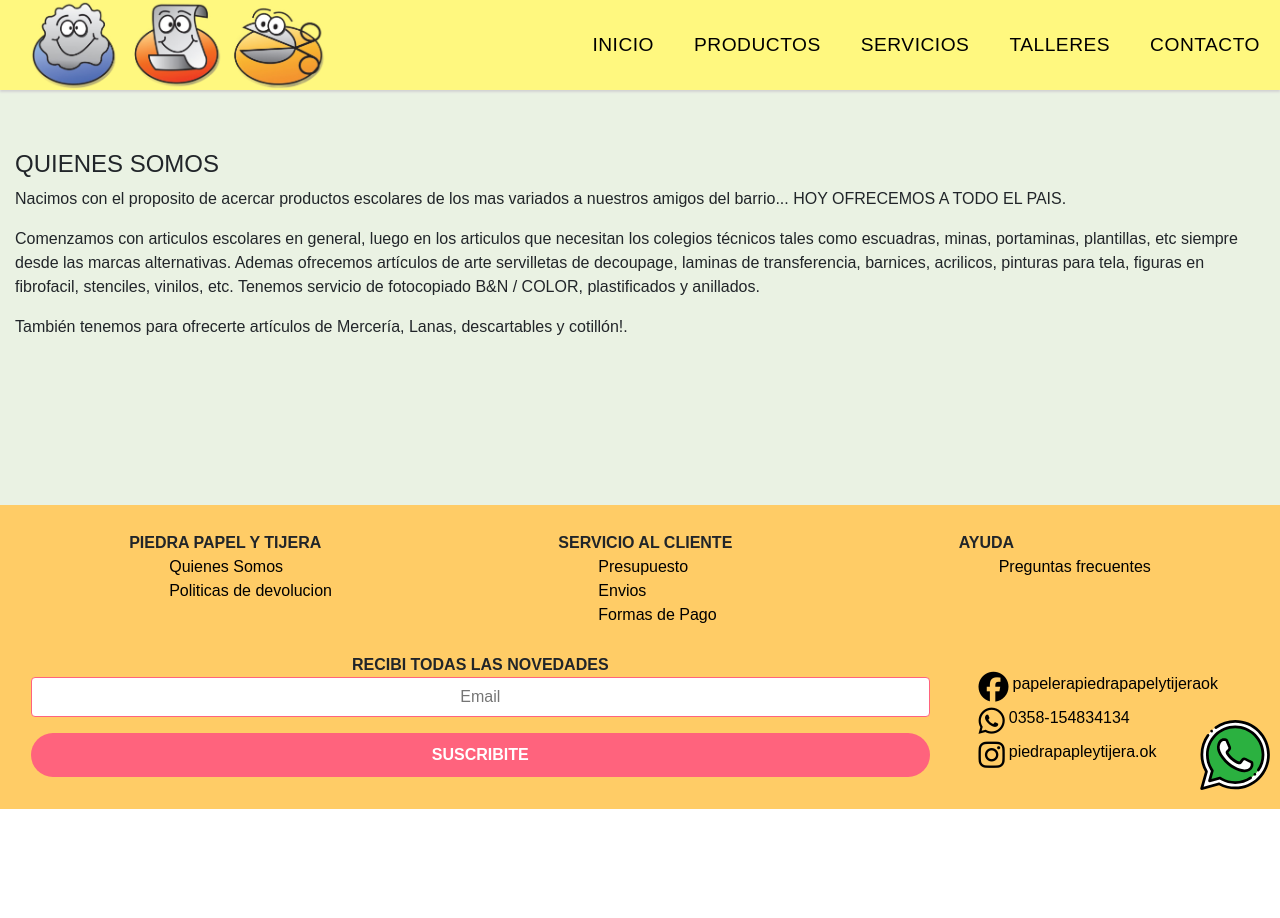
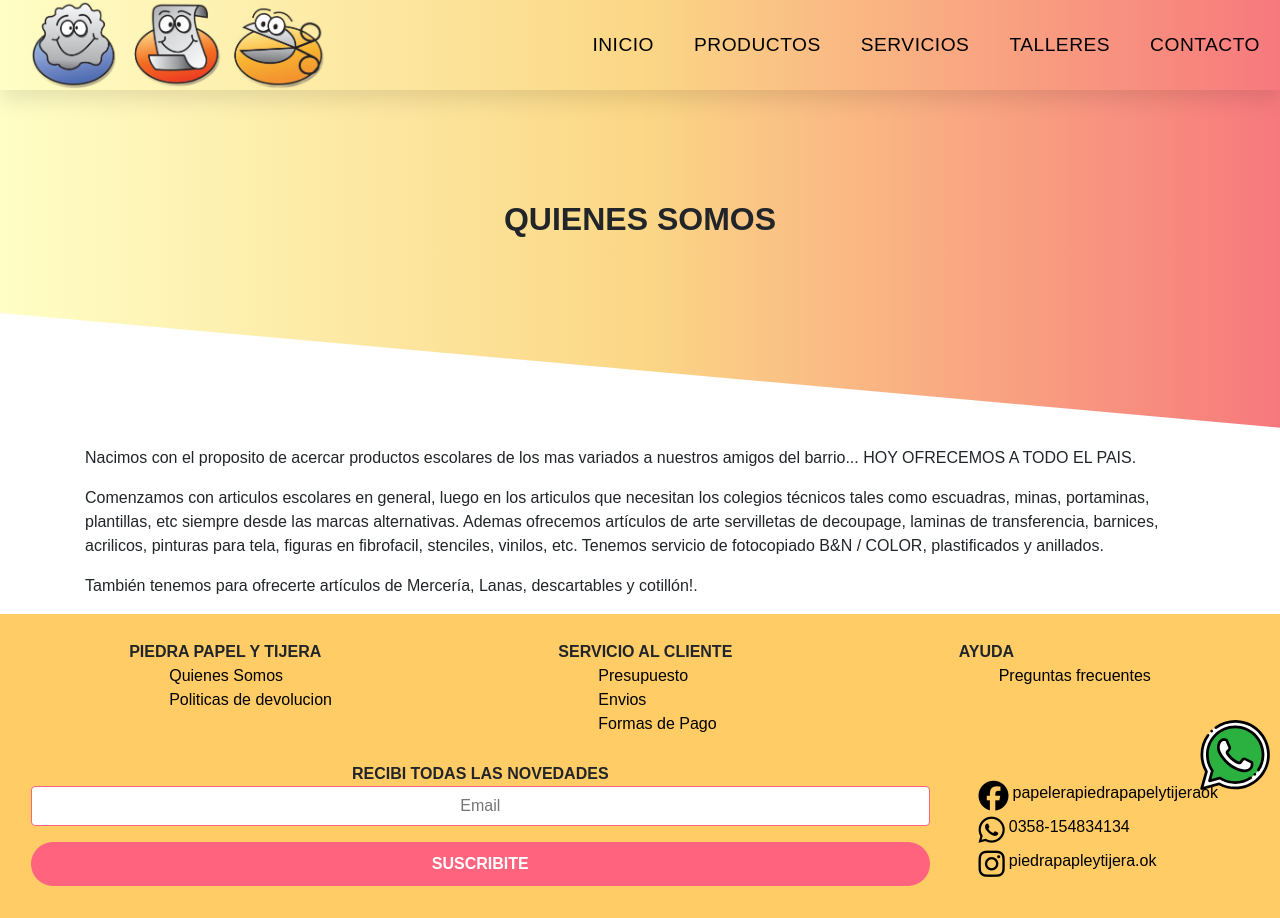
Before and after one commit to ChristiaCorrado/piedraPapelYTijera, a website: page pages/quienesSomos.html in a window 1280 px wide. Before the commit the page ends 809 px from the top, so only its background shows below. Drawn offline with nearby package versions, Linux system fonts and the light colour scheme.

Commit message:
pruebaColores

```diff
--- a/pages/quienesSomos.html
+++ b/pages/quienesSomos.html
@@ -46,14 +46,19 @@
 		</nav>
 	</div>
 
+	<div class="quienesSomosTitulo">
+		<h4 class="text-center">QUIENES SOMOS</h4>
+		<div class="custom-shape-divider-bottom-1625445694">
+			<svg data-name="Layer 1" xmlns="http://www.w3.org/2000/svg" viewBox="0 0 1200 120" preserveAspectRatio="none">
+				<path d="M1200 120L0 16.48 0 0 1200 0 1200 120z" class="shape-fill"></path>
+			</svg>
+		</div>
+	</div>
 
-	<div class="pagesFooter container-fluid fondoGris">
 
-		<div>
-			<div>
-				<h4>QUIENES SOMOS</h4>
-			</div>
-			<div>
+	<div class="container-fluid bg-white">
+
+		<div class="container">
 			<p>
 				Nacimos con el proposito de acercar productos escolares de los mas variados a nuestros amigos del barrio... HOY OFRECEMOS A TODO EL PAIS.
 			</p>
@@ -67,11 +72,8 @@
 			</p>
 		</div>
 	</div>
-	</div>
 
-	<div class="botonDeAccion">
-		<a href="https://api.whatsapp.com/send?phone=+543584834134" target="_blank"><img src="../media/whatsapp.svg" alt="logoWhatsapp"></a>
-	</div>
+
 
 
 	<footer class="footer ">
@@ -164,6 +166,11 @@
 
 	</footer>
 
+
+	<div class="botonDeAccion">
+		<a href="https://api.whatsapp.com/send?phone=+543584834134" target="_blank"><img src="../media/whatsapp.svg" alt="logoWhatsapp"></a>
+	</div>
+
 	<!--------LINK JQUERY-------->
 	<script src="../bootstrap/js/jquery-3.5.1.slim.min.js" ></script>
 
--- a/scss/_main.scss
+++ b/scss/_main.scss
@@ -13,11 +13,11 @@
 /*---------HEADER NAVS-------------*/
 .header{
 		height: 90px;
-		background: map-get($paletaColores, amarillo);
+		background:linear-gradient(to right, #fffec6, #fbd786, #f7797d);;
 		position: fixed;
 		width: 100%;
 		z-index: 100;
-		box-shadow: 0 2px 2px lightgray;
+		box-shadow: 0 10px 20px 0 rgba(0,0,0,.1);
 
 		img{
 			margin: auto;
@@ -35,7 +35,6 @@
 }
 
 .botonera a{
-background: map-get($paletaColores, amarillo);
 text-decoration: none;
 padding: 20px;
 letter-spacing: 0.5px;
@@ -417,3 +416,36 @@ a{
 	}
 
 }
+
+
+/*--QUIENES SOMOS--*/
+.quienesSomosTitulo{
+	position: relative;
+	padding: 200px;
+	background: linear-gradient(to right, #fffec6, #fbd786, #f7797d);
+	h4{
+		@include titulos(2rem, $fBold);
+	}
+}
+
+.custom-shape-divider-bottom-1625445694 {
+    position: absolute;
+    bottom: 0;
+    left: 0;
+    width: 100%;
+    overflow: hidden;
+    line-height: 0;
+    transform: rotate(180deg);
+}
+
+.custom-shape-divider-bottom-1625445694 svg {
+    position: relative;
+    display: block;
+    width: calc(100% + 1.3px);
+    height: 133px;
+}
+
+.custom-shape-divider-bottom-1625445694 .shape-fill {
+    fill: #FFFFFF;
+
+}
```
Also changed, not shown: css/estilos.css. Lines whose indentation alone changed are shown as unchanged.
